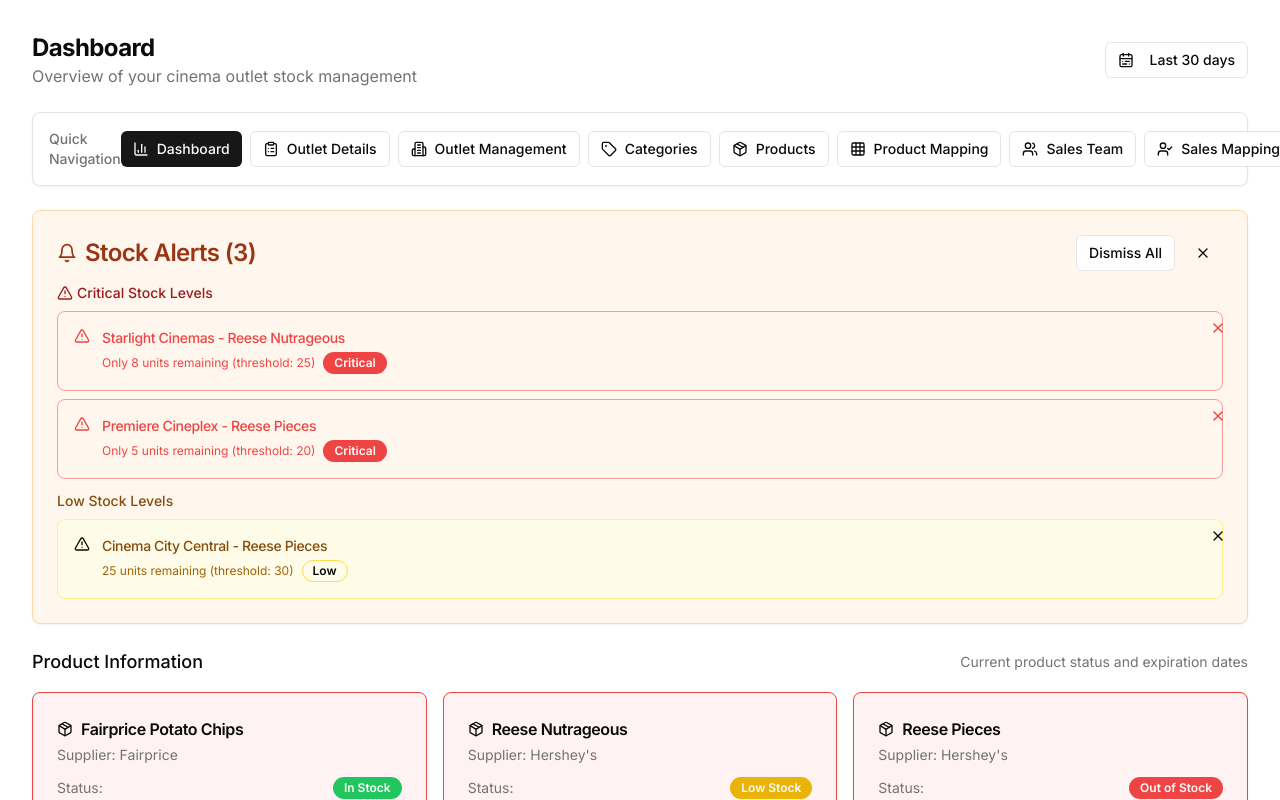
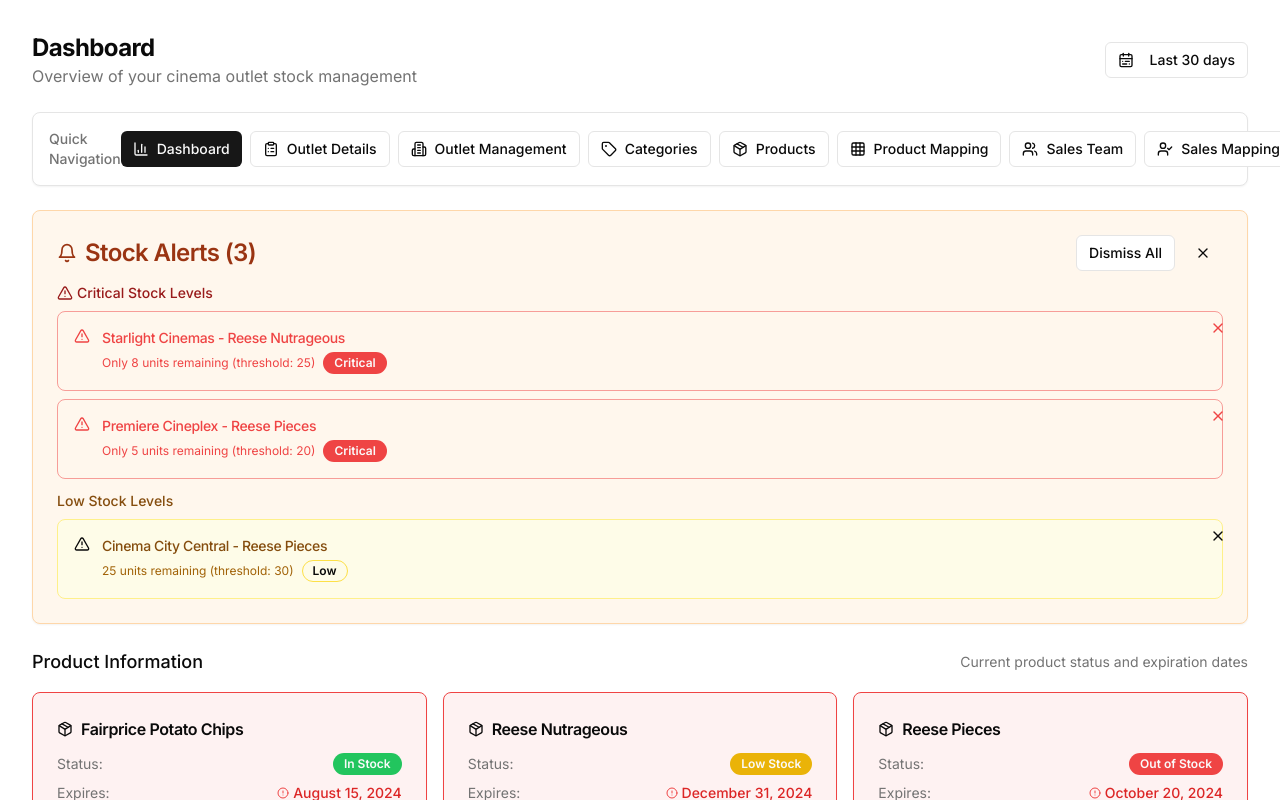
Before and after one commit to kellysanggani/kellysanggani, a Next.js app: page /dashboard in a window 1280 px wide. Shown: the top 800 px of the page. Built offline with nearby package versions, Linux system fonts and the light colour scheme.

Commit message:
feat: remove supplier details from ProductInfoCards
Clean up dashboard view to focus on essential stock details

#VERCEL_SKIP

Co-authored-by: null <105029105+kellysanggani@users.noreply.github.com>

```diff
--- a/components/dashboard/product-info-cards.tsx
+++ b/components/dashboard/product-info-cards.tsx
@@ -1,7 +1,7 @@
 "use client"
 
 import { useState, useEffect } from "react"
-import { Card, CardContent, CardDescription, CardHeader, CardTitle } from "@/components/ui/card"
+import { Card, CardContent, CardHeader, CardTitle } from "@/components/ui/card"
 import { Badge } from "@/components/ui/badge"
 import { Package, AlertCircle } from "lucide-react"
 import { cn } from "@/lib/utils"
@@ -108,7 +108,6 @@ export default function ProductInfoCards() {
                   <Package className="h-4 w-4" />
                   {product.name}
                 </CardTitle>
-                <CardDescription>Supplier: {product.supplier}</CardDescription>
               </div>
             </CardHeader>
             <CardContent className="space-y-3">
--- a/lib/database.ts
+++ b/lib/database.ts
@@ -1,4 +1,3 @@
-
 // Database schema and connection utilities
 export interface Outlet {
   id: number
--- a/package.json
+++ b/package.json
@@ -43,7 +43,7 @@
     "class-variance-authority": "^0.7.1",
     "clsx": "^2.1.1",
     "cmdk": "1.0.4",
-    "date-fns": "^2.30.0",
+    "date-fns": "4.1.0",
     "embla-carousel-react": "8.5.1",
     "fs": "latest",
     "input-otp": "1.4.1",
@@ -51,9 +51,9 @@
     "next": "15.2.4",
     "next-themes": "latest",
     "path": "latest",
-    "react": "^18.2.0",
+    "react": "^19",
     "react-day-picker": "8.10.1",
-    "react-dom": "^18.2.0",
+    "react-dom": "^19",
     "react-hook-form": "^7.54.1",
     "react-resizable-panels": "^2.1.7",
     "recharts": "2.15.0",
```
Also changed, not shown: 1 other file (tests, documents, lock files or other folders).
